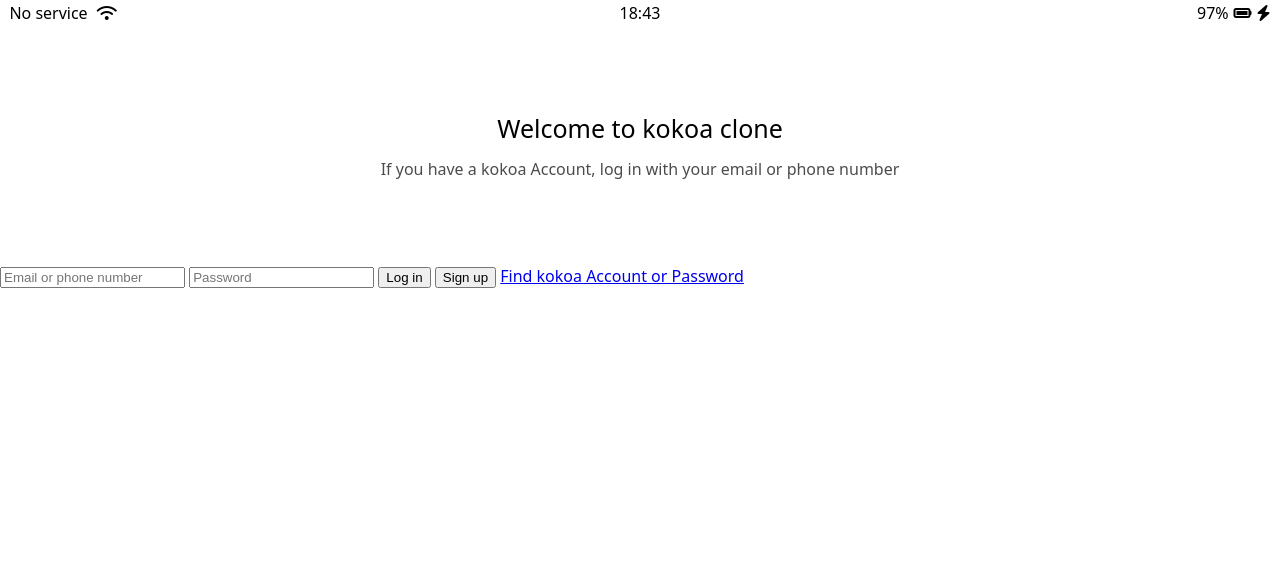
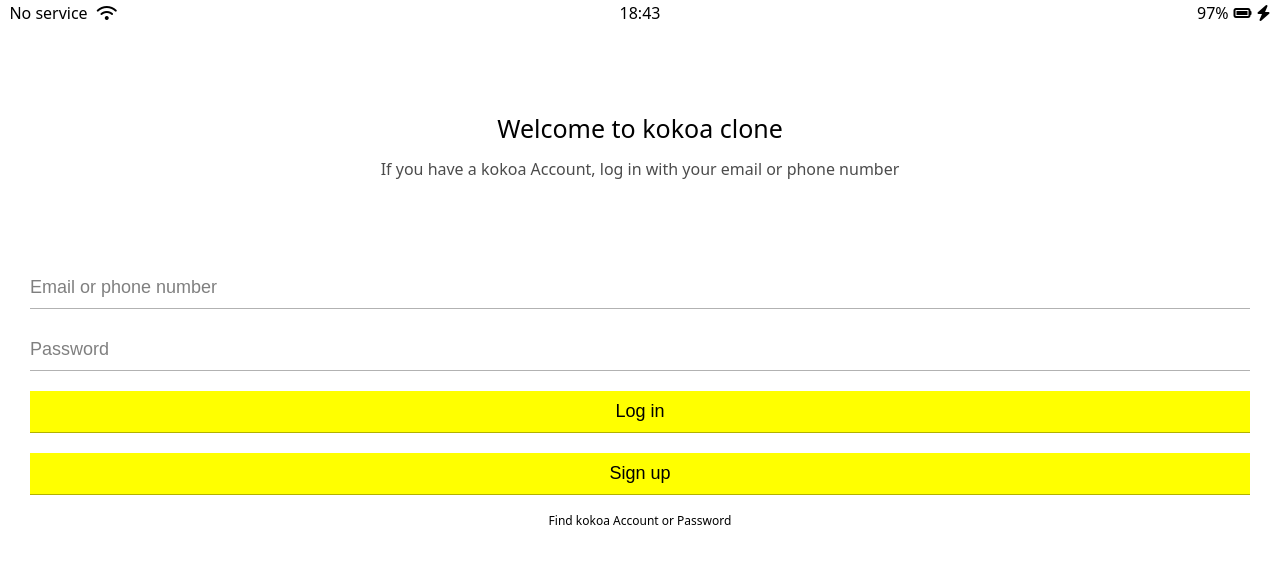
Before and after one commit to daumaa73/kaka-clone, a plain HTML site: page index.html in a window 1280 px wide. Drawn offline with Linux system fonts and the light colour scheme.

Commit message:
Log in form part two

```diff
--- a/css/reset.css
+++ b/css/reset.css
@@ -46,3 +46,7 @@ table {
 	border-collapse: collapse;
 	border-spacing: 0;
 }
+
+input:focus {
+    outline: none;
+}
--- a/css/styles.css
+++ b/css/styles.css
@@ -23,3 +23,37 @@ body {
     width: 50%;
     opacity: 0.7;
 }
+
+#login-form {
+    display: flex;
+    flex-direction: column;
+    margin: 0px 30px;
+}
+
+#login-form input {
+    border: none;
+    padding:10px 0px;
+    font-size: 18px;
+    border-bottom: 1px solid rgba(0, 0, 0, 0.3);
+    margin-bottom: 20px;
+}
+
+#login-form input::placeholder {
+    color: rgba(0, 0, 0, 0.5)
+}
+
+#login-form input:focus {
+    border-color: rgba(0, 0, 0, 0.6);
+}
+
+#login-form input[type="submit"] {
+    background-color: yellow;
+    cursor: pointer;
+}
+
+#login-form a {
+    text-align: center;
+    text-decoration: none;
+    color: inherit;
+    font-size: 12px;
+}
```
